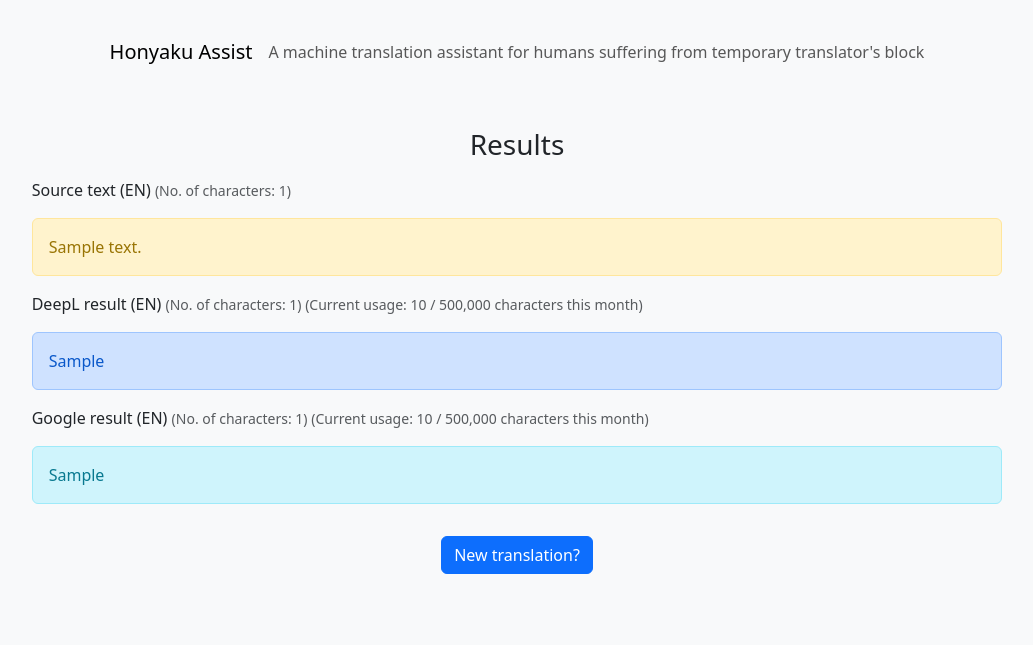
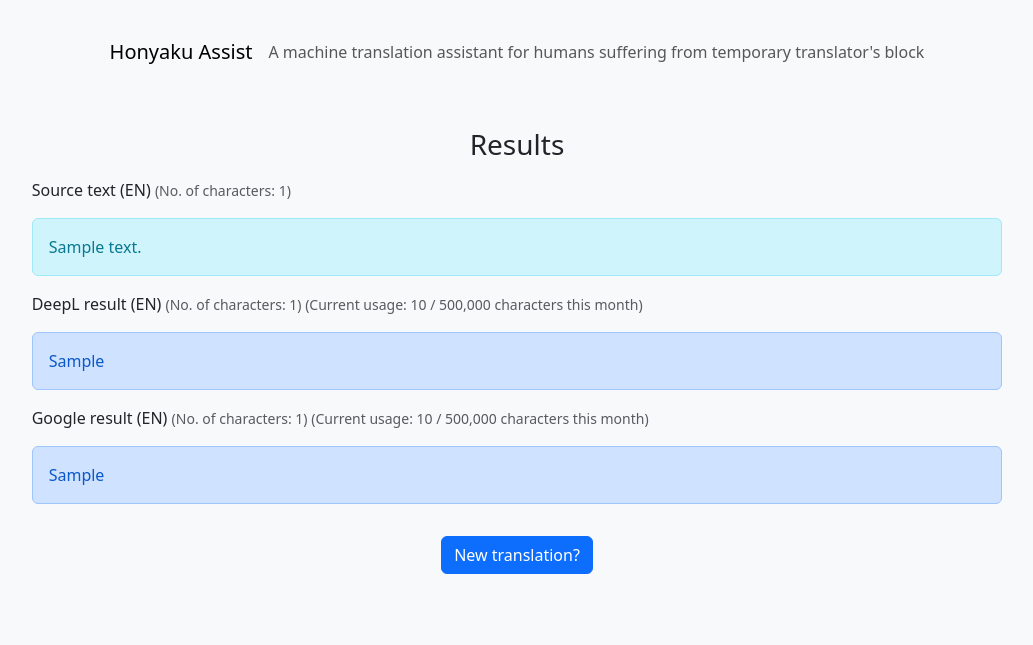
Before and after one commit to 4ka0/honyaku_assist, a Django app: template templates/output.html in a window 1280 px wide. Shown: the top 645 px of the page, without its empty margins (123-1156 px from the left). Run offline with Django 4.2, Linux system fonts and the light colour scheme; the template is opened without the code that fills it: most values are stand-ins (such as "Sample title", 1, 10 or a date in 2020); parts of the project's set-up code (start-up, migrations or seed data) failed here and were passed over; some libraries are stand-ins or nearby versions.

Commit message:
Minor template update

```diff
--- a/templates/output.html
+++ b/templates/output.html
@@ -9,7 +9,7 @@
         <span class="small text-muted">
             (No. of characters: {{ source_text_length|intcomma }})
         </span>
-        <div class="alert alert-warning" role="alert">{{ source_text }}</div>
+        <div class="alert alert-info" role="alert">{{ source_text }}</div>
     </p>
 
     <p class="mb-3">
@@ -29,7 +29,7 @@
             (No. of characters: {{ google_result_length|intcomma }})
             (Current usage: {{ google_usage|intcomma }} / 500,000 characters this month)
         </span>
-        <div class="alert alert-info" role="alert">{{ google_result|safe }}</div>
+        <div class="alert alert-primary" role="alert">{{ google_result|safe }}</div>
     </p>
 
     <div class="text-center my-4">
```
